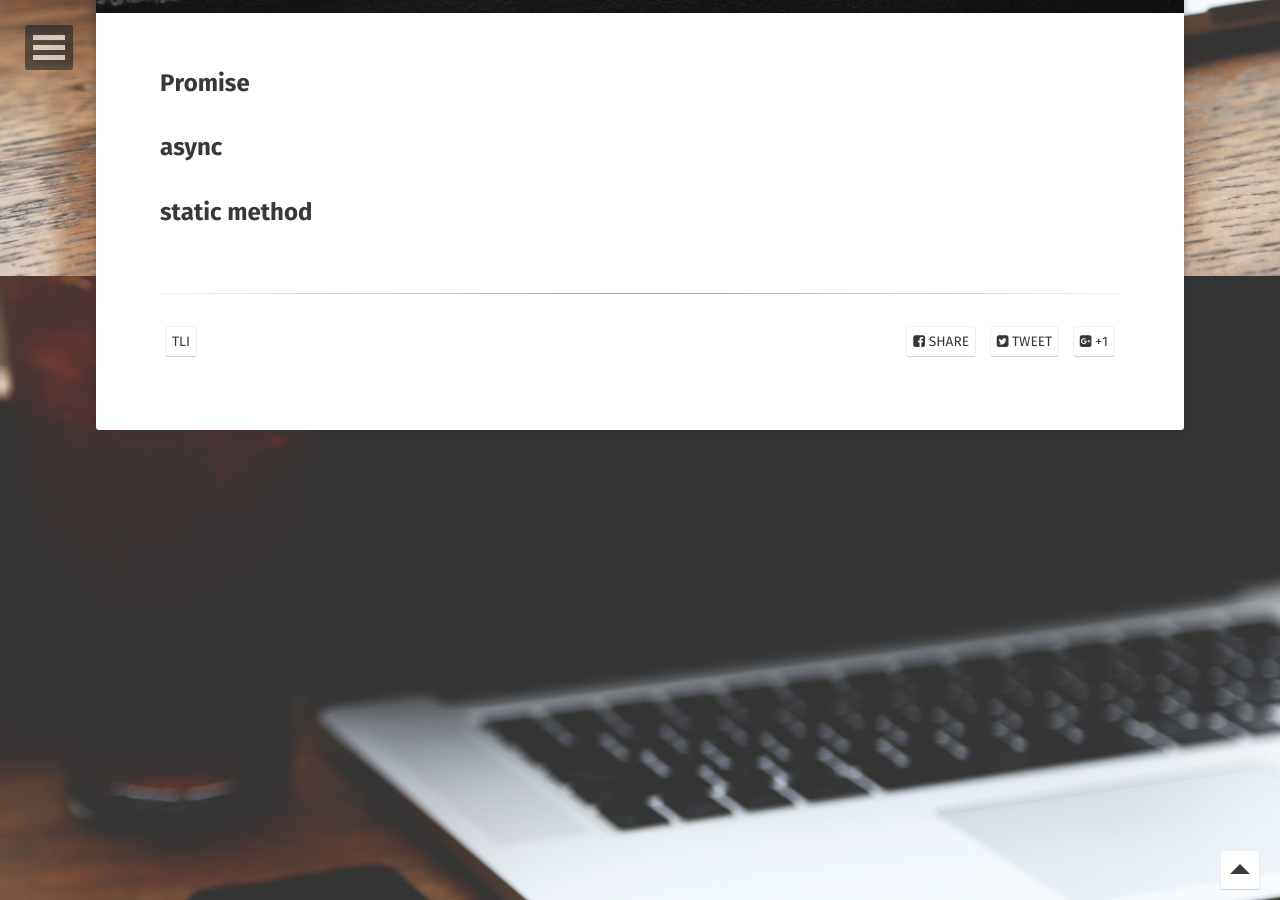
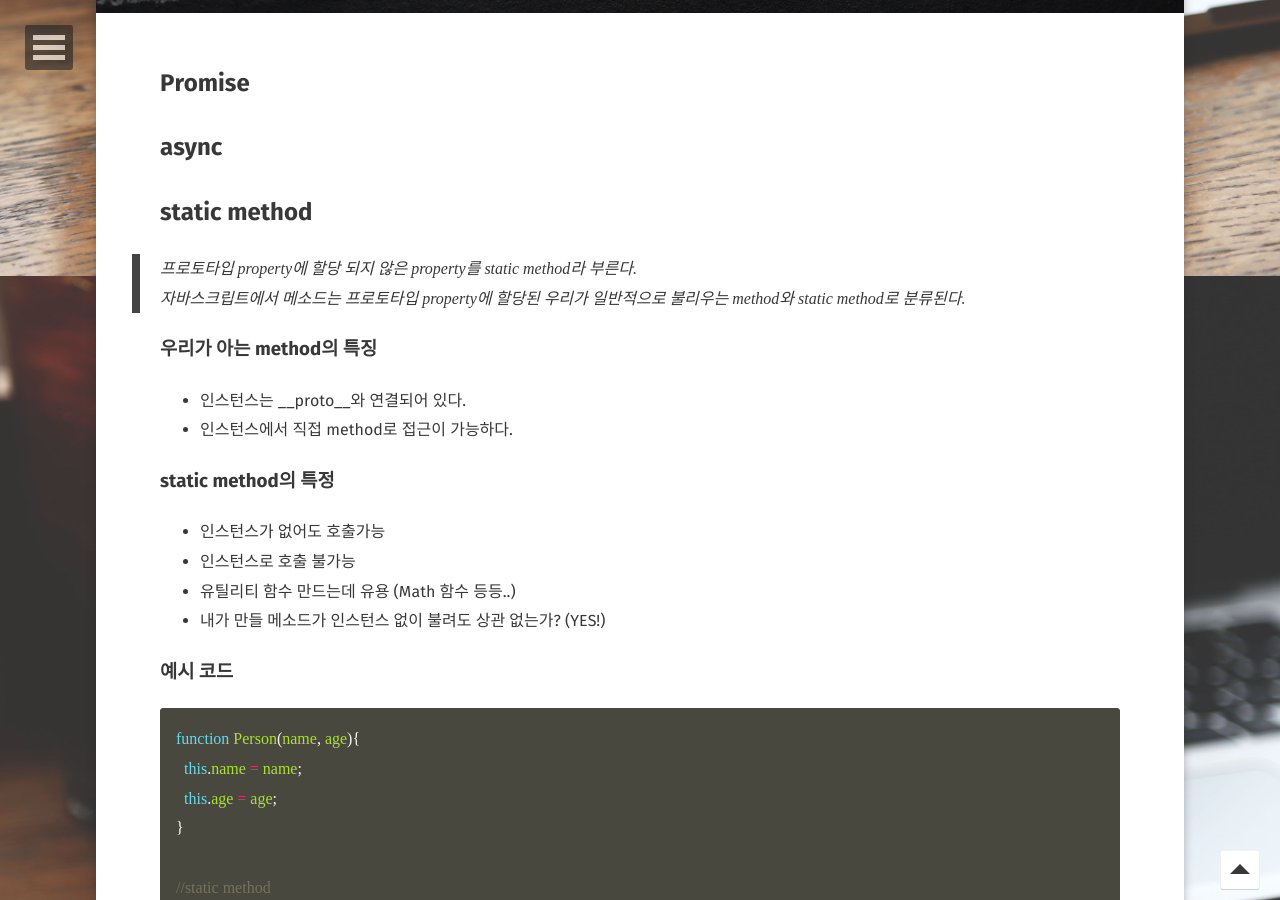
Before and after one commit to Kyounghwan01/lala, a Jekyll site: the page built from _posts/tli/2019-08-04-til.md, in a window 1280 px wide and 900 px high, scrolled down 624 px. Built offline with Jekyll 4.4.1, drawn with Linux system fonts in a browser that asks for light colours; some web fonts are replaced; some of the changed text lies outside the part shown.

Commit message:
Update 2019-08-04-til.md

````diff
--- a/_posts/tli/2019-08-04-til.md
+++ b/_posts/tli/2019-08-04-til.md
@@ -18,3 +18,49 @@ comments: false
 ## async
 
 ## static method
+ > 프로토타입 property에 할당 되지 않은 property를 static method라 부른다.<br>
+ > 자바스크립트에서 메소드는 프로토타입 property에 할당된 우리가 일반적으로 불리우는 method와 static method로 분류된다.<br>
+
+### 우리가 아는 method의 특징
+- 인스턴스는 __proto__와 연결되어 있다.
+- 인스턴스에서 직접 method로 접근이 가능하다.
+
+### static method의 특정
+- 인스턴스가 없어도 호출가능
+- 인스턴스로 호출 불가능
+- 유틸리티 함수 만드는데 유용 (Math 함수 등등..)
+- 내가 만들 메소드가 인스턴스 없이 불려도 상관 없는가? (YES!)
+
+### 예시 코드
+
+
+```js
+function Person(name, age){
+  this.name = name;
+  this.age = age;
+}
+
+//static method
+Person.getInform = function(instance){
+  return {
+    name : instance.name,
+    age : instance.age
+  }
+}
+
+//prototype method
+Person.prototype.getName = function(){
+  return this.name;
+}
+Person.prototype.getAge = function(){
+  return this.age;
+}
+
+var nkh = new Person('kyounghwan',27);
+
+nkh.getName() // kyounghwan
+nkh.getAge() // 27
+nkh.getInform() // error : static method는 인스턴스로 호출 불가
+Person.getInform(nkh); // {name: "kyounghwan", age: 27}
+
+```
````
